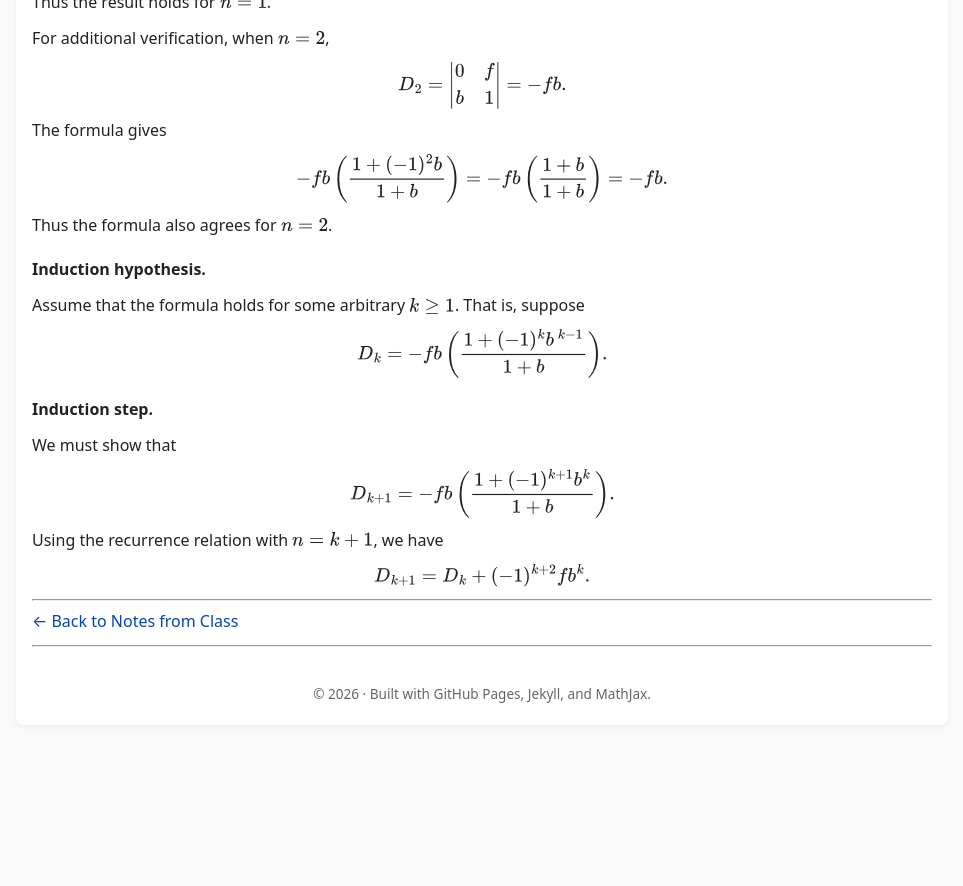
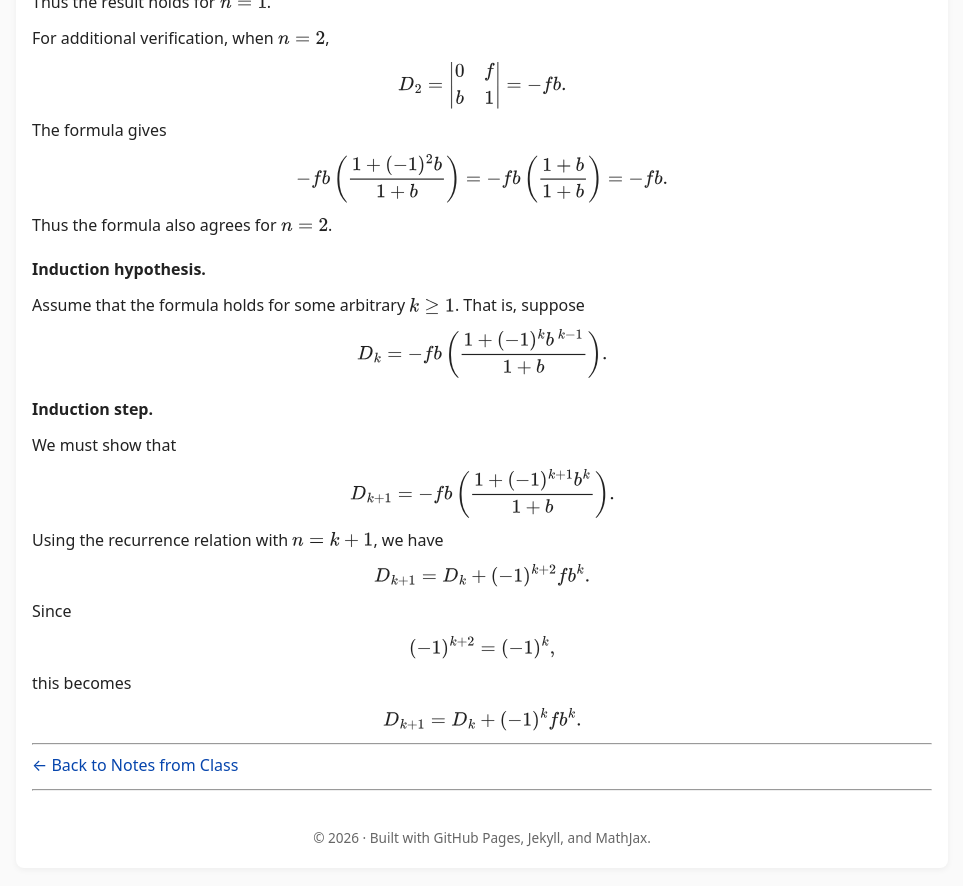
Before and after one commit to SaleemKamaludin/SaleemKamaludin.github.io, a Jekyll site: the page built from courses/math-2276/notes-from-class/lecture-2/index.md, in a window 1280 px wide and 900 px high, scrolled down 7531 px. Shown: the top 886 px of the window, without its empty margins (158-1121 px from the left). Built offline with Jekyll 4.4.1, drawn with Linux system fonts in a browser that asks for light colours; before the commit the page ends 8288 px from its top, so only the background shows below that.

Commit message:
Continue induction step in Lecture 2

```diff
--- a/courses/math-2276/notes-from-class/lecture-2/index.md
+++ b/courses/math-2276/notes-from-class/lecture-2/index.md
@@ -1012,6 +1012,36 @@ D_k
 
 </div>
 
+<div id="induction-step-sign-simplification">
+
+<p>
+  Since
+</p>
+
+<div class="display-math">
+
+\[
+(-1)^{k+2}=(-1)^k,
+\]
+
+</div>
+
+<p>
+  this becomes
+</p>
+
+<div class="display-math">
+
+\[
+D_{k+1}
+=
+D_k+(-1)^kfb^k.
+\]
+
+</div>
+
+</div>
+
 ---
 
 [← Back to Notes from Class]({{ '/courses/math-2276/notes-from-class/' | relative_url }})
```
